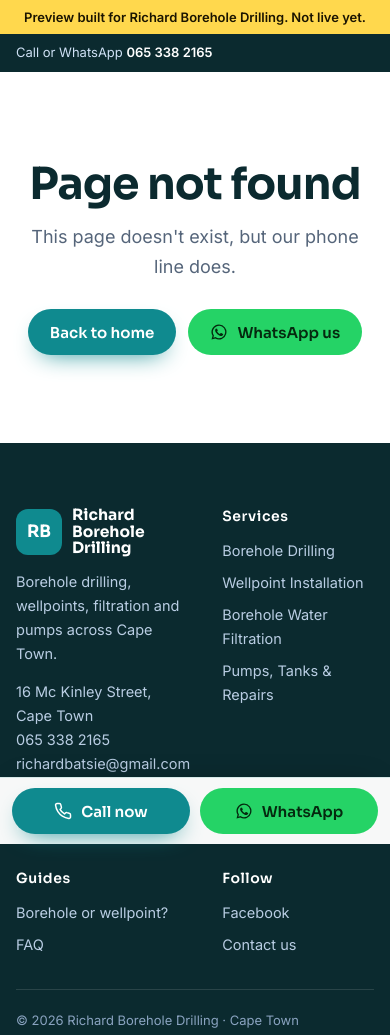
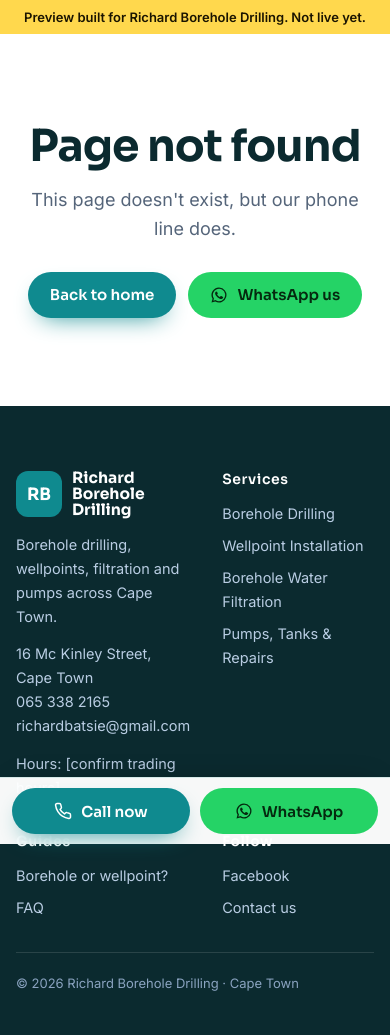
Before and after one commit to dannyschaffer/richard-borehole-preview, a plain HTML site: page 404.html in a window 390 px wide. Shown: the top 1035 px of the page. Drawn offline with Linux system fonts and the light colour scheme.

Commit message:
Remove top phone strip
Co-Authored-By: Claude Opus 5.5 <noreply@anthropic.com>

```diff
--- a/404.html
+++ b/404.html
@@ -16,7 +16,6 @@
 </head>
 <body>
 <div class="preview">Preview built for Richard Borehole Drilling. Not live yet.</div>
-<div class="topstrip"><div class="wrap"><span class="hide-m">Boreholes &amp; wellpoints across Cape Town</span><span>Call or WhatsApp <a href="tel:+27653382165">065 338 2165</a></span></div></div>
 <header><div class="wrap nav">
 <a class="brand" href="/richard-borehole-preview/"><span class="mono">RB</span><span>Richard Borehole Drilling<small>Boreholes · Wellpoints · Filtration</small></span></a>
 <nav class="nav-links"><a href="/richard-borehole-preview/#services">Services</a><a href="/richard-borehole-preview/#work">Our work</a><a href="/richard-borehole-preview/borehole-vs-wellpoint/">Borehole or wellpoint?</a><a href="/richard-borehole-preview/#faq">FAQ</a><a href="/richard-borehole-preview/contact/">Contact</a></nav>
```
Also changed, not shown: borehole-vs-wellpoint/index.html (+0 -1 lines), contact/index.html (+0 -1 lines), index.html (+0 -1 lines), services/borehole-drilling/index.html (+0 -1 lines), services/pumps-and-tanks/index.html (+0 -1 lines), services/water-filtration/index.html (+0 -1 lines), services/wellpoint-installation/index.html (+0 -1 lines).
